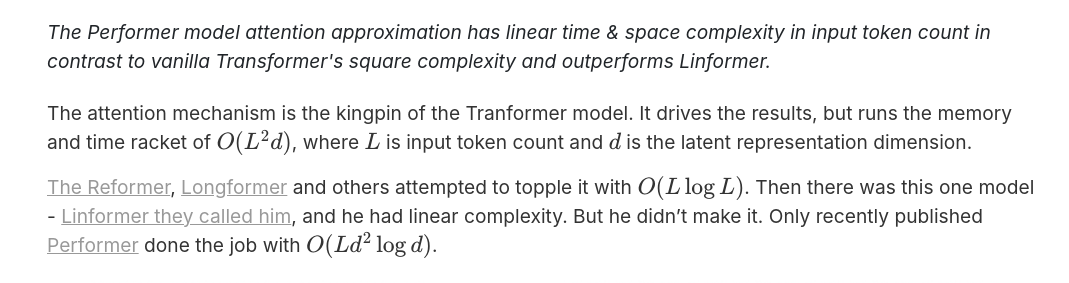
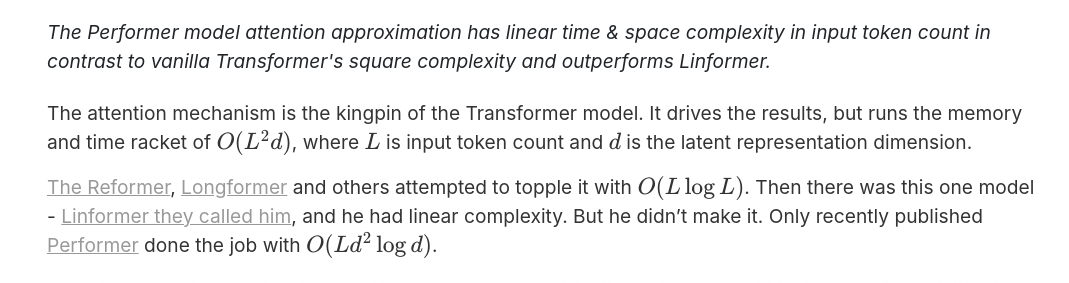
Before and after one commit to vackosar/vackosar.github.io, a Jekyll site: the page built from _posts/2020-10-25-Performers-FAVOR+-Faster-Transformer-Attention.md, in a window 1280 px wide and 900 px high. Shown: the part 224-507 px from the top of the window, without its empty margins (96-1165 px from the left). Built offline with Jekyll 4.4.1, drawn with Linux system fonts in a browser that asks for light colours; nearby versions of some CDN libraries; library files that are not in the unit come from our copies; comment, search, counter and statistics services are not loaded.

Commit message:
performers

```diff
--- a/_posts/2020-10-25-Performers-FAVOR+-Faster-Transformer-Attention.md
+++ b/_posts/2020-10-25-Performers-FAVOR+-Faster-Transformer-Attention.md
@@ -12,7 +12,7 @@
 <script id="MathJax-script" async src="https://cdn.jsdelivr.net/npm/mathjax@3/es5/tex-mml-chtml.js"></script>
 
 
-The attention mechanism is the kingpin of the Tranformer model. It drives the results, but runs the memory and time racket of \\( O(L^2d) \\), where \\( L \\) is input token count and \\( d \\) is the latent representation dimension.
+The attention mechanism is the kingpin of the Transformer model. It drives the results, but runs the memory and time racket of \\( O(L^2d) \\), where \\( L \\) is input token count and \\( d \\) is the latent representation dimension.
 
 [The Reformer](https://ai.googleblog.com/2020/01/reformer-efficient-transformer.html), [Longformer](https://arxiv.org/abs/2004.05150) and others attempted to topple it with \\( O(L \log L ) \\).
 Then there was this one model - [Linformer they called him](https://arxiv.org/abs/2006.04768), and he had linear complexity. But he didn't make it.
```
Also changed, not shown: _posts/2020-08-09-Word-Movers-Embedding--Cheap-WMD-For-Documents.md (+1 -0 lines).
